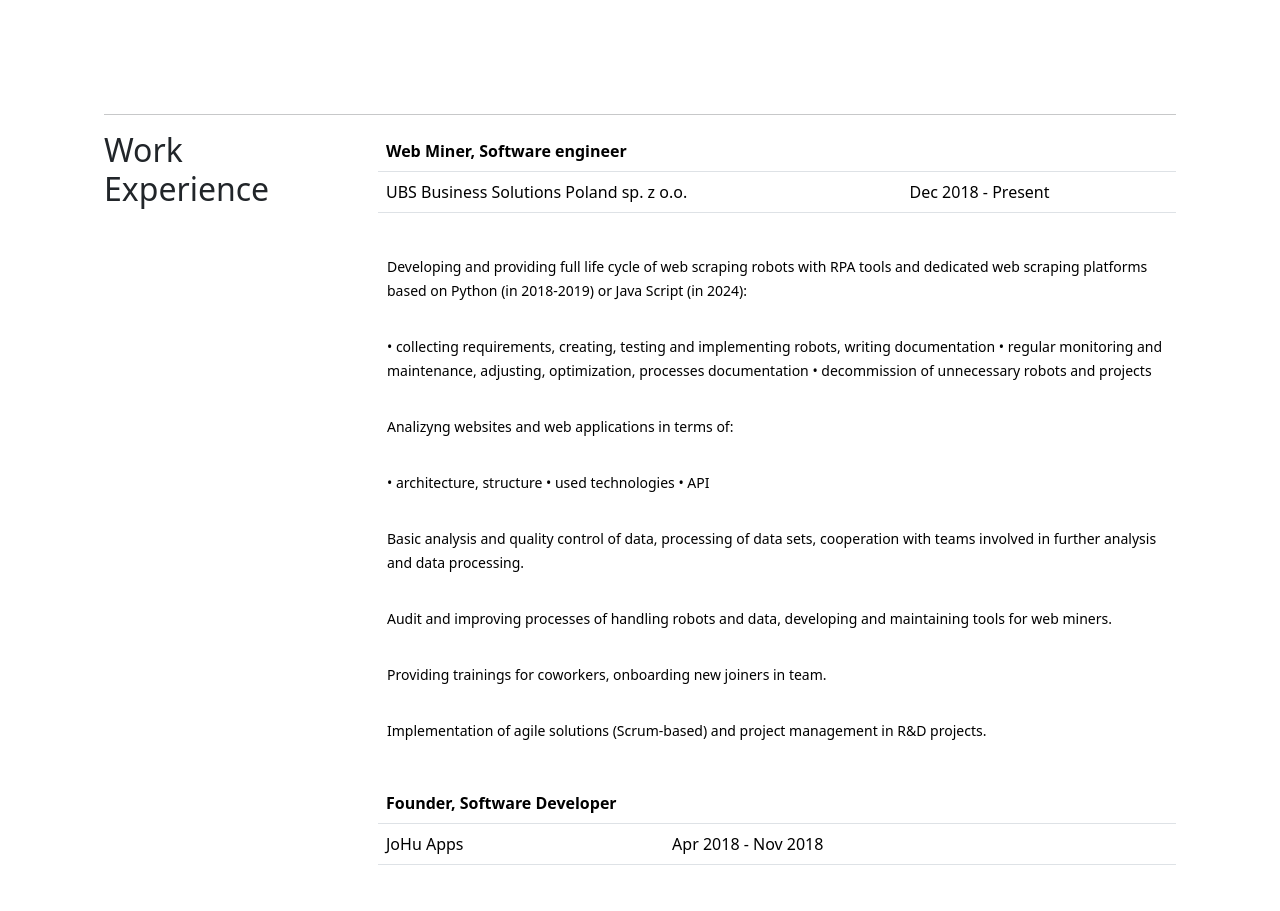
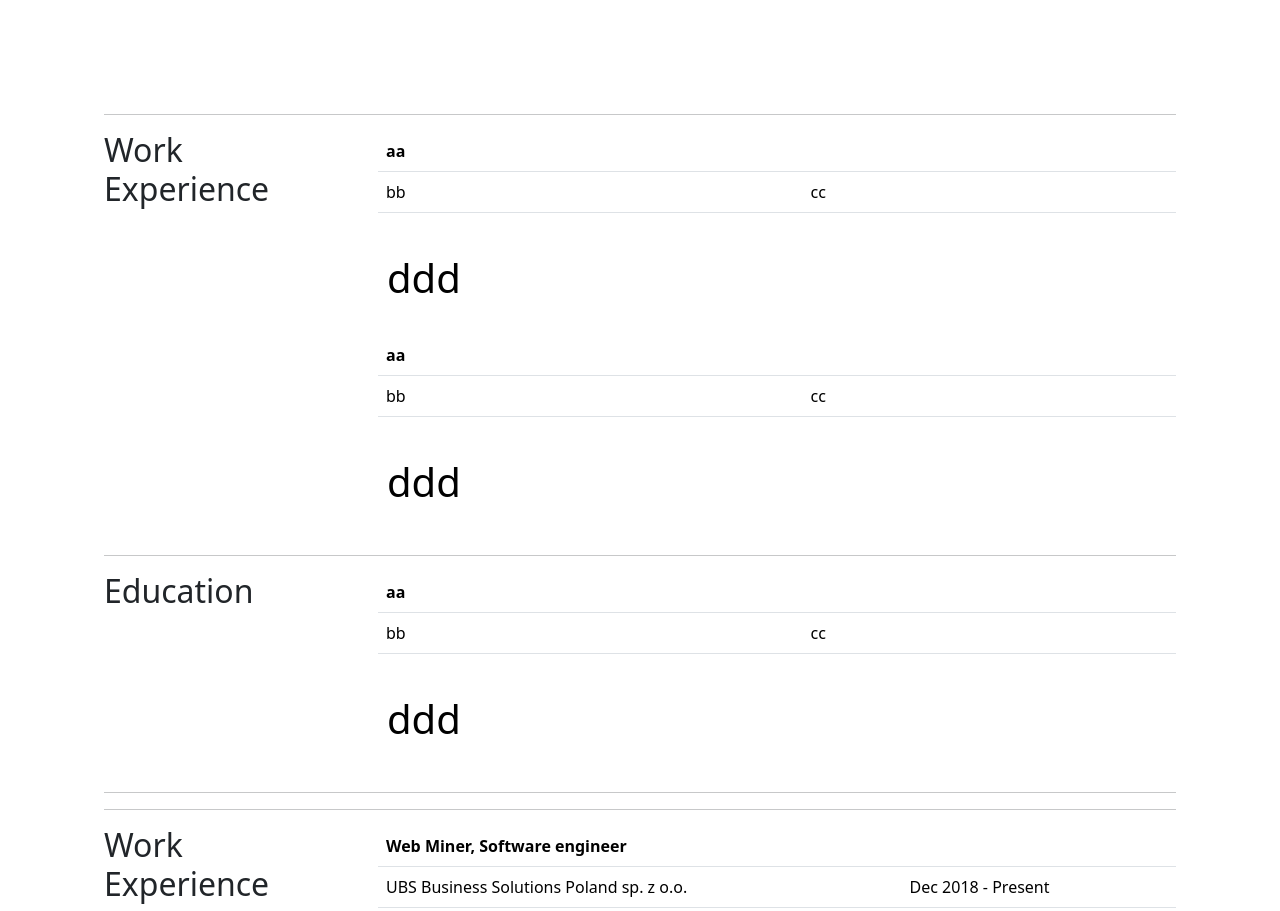
Before and after one commit to joannahulek/joannahulek.github.io, a React (Create React App) app: page / in a window 1280 px wide. Shown: the part 1877-2788 px from the top of the page. Built offline with nearby package versions, Linux system fonts and the light colour scheme; the HTML template or start-up script is replaced by a standard one.

Commit message:
CvElement type implemented

```diff
--- a/src/App.tsx
+++ b/src/App.tsx
@@ -10,6 +10,7 @@ import Hero from "./components/Hero";
 import content from "./components/content/content.json"
 import resume from "./components/content/CV.json"
 import links from "./components/content/links.json"
+import CV2 from './components/v2_CV/CV2';
 
 function App() {
   return (
@@ -20,7 +21,10 @@ function App() {
               links={links.main}/>
           <section id="bio"><AboutMe bio={content.bio} links={links.main}/></section>
           <section id="portfolio">{Portfolio()}</section>
-          <section id="cv"><Resume work={resume.work} education={resume.education} /></section>
+
+          <section id="cv">
+            {CV2()}
+            <Resume work={resume.work} education={resume.education} /></section>
           <section id="contact"><Contact/></section>
           {Footer()}
       </div>
--- /dev/null
+++ b/src/components/v2_CV/CV2.tsx
@@ -0,0 +1,57 @@
+import { ReactElement } from "react";
+
+type CvElement = {
+    label: string;
+    company: string;
+    time: string;
+    description: ReactElement;
+}
+
+const ppp: CvElement = {
+    label: "aa",
+    company:"bb",
+    time: "cc",
+    description: (<div><h1>ddd</h1></div>)
+}
+
+function CV2 () {
+    return (
+        <div>
+            <hr></hr>
+            {renderTable("Work Experience", [ppp,ppp])}
+            <hr></hr>
+            {renderTable("Education", [ppp])}
+            <hr></hr>
+        </div>
+    )
+}
+
+export default CV2
+
+function renderTable(title:string, items:CvElement[]) {
+    return <div className="row">
+        <div className="col"><h2>{title}</h2></div>
+        <div className="col-9">{items.map((item) => (
+                <table className="table">
+                            <thead>
+                    <tr>
+                                <th colSpan={2}>{item.label}</th>
+                            </tr>
+                            <tr>
+                                <td>{item.company}</td>
+                                <td>{item.time}</td>
+                            </tr>
+                            </thead>
+                            <tr>
+                                <td colSpan={2}><p></p>
+                                    {item.description}
+                                </td>
+                            </tr>
+                        </table>
+                    )
+                )
+                }
+                </div>
+
+    </div>;
+}
```
